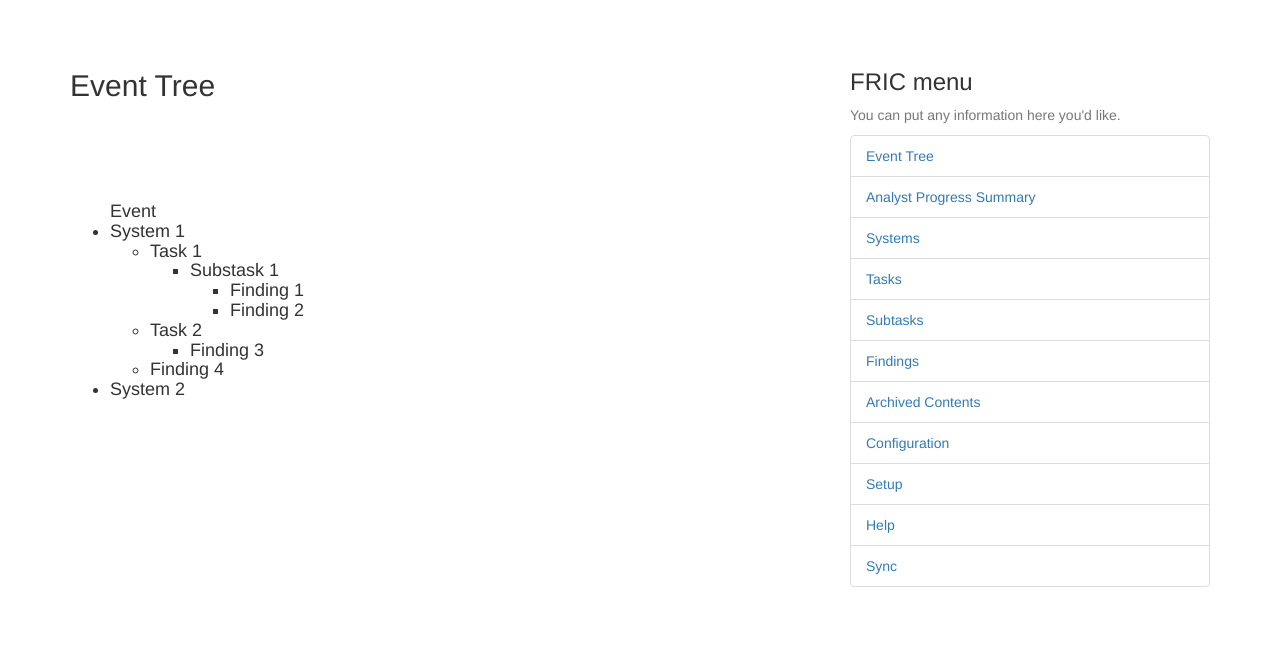
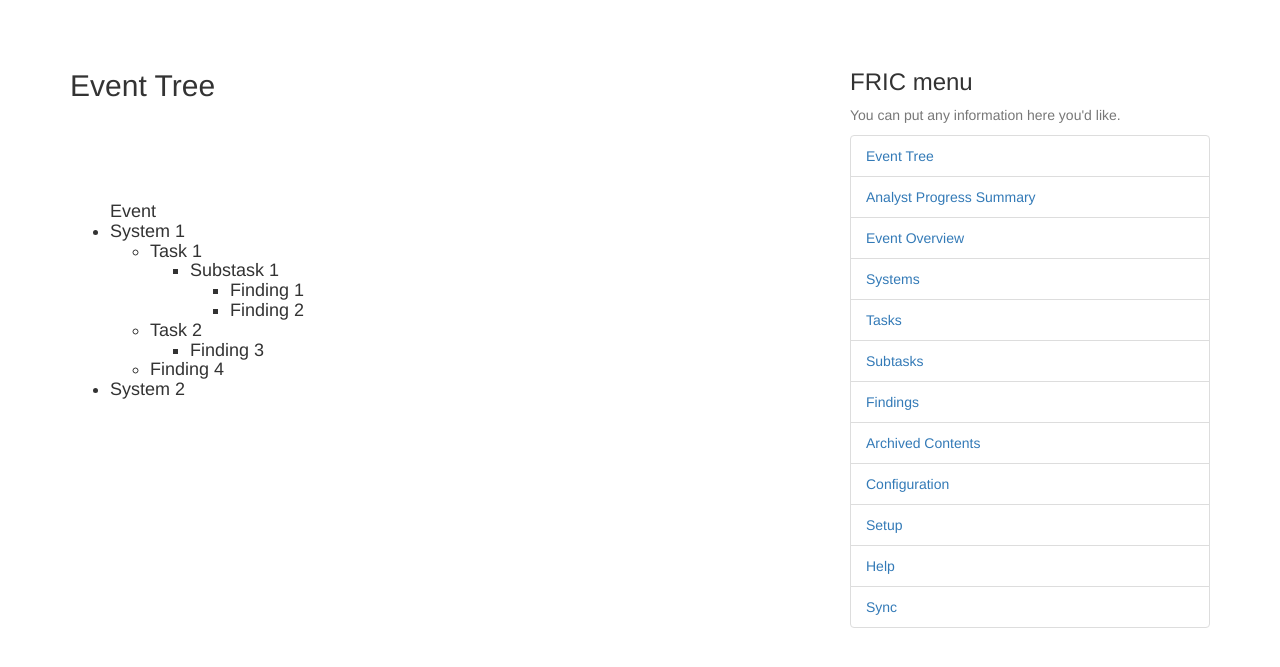
Before and after one commit to miguelmunozh/SE-project, a Flask app: page /EventTree in a window 1280 px wide. Shown: the part 51-718 px from the top of the page. Run offline with Flask 2, Linux system fonts and the light colour scheme; some libraries are stand-ins or nearby versions.

Commit message:
fixed bug with archiving event and added a event overview button to the FRIC menu

```diff
--- a/flaskProject/app.py
+++ b/flaskProject/app.py
@@ -185,6 +185,10 @@ def EditEvent():
 def CreateEvent():
     global event
     global analyst
+    events = db.getAllEvents()
+    for e in events:
+        if e.getArchiveStatus() == False:
+            event = e
     # create a form from the forms.py file (need to import the file)
     form = CreateEventForm()
 
--- a/flaskProject/templates/AnalystProgressSummaryContentView.html
+++ b/flaskProject/templates/AnalystProgressSummaryContentView.html
@@ -228,6 +228,7 @@
         <ul class="list-group">
             <li class="list-group-item list-group-item-light"><a href="{{ url_for('EventTree') }}"> Event Tree</a></li>
             <li class="list-group-item list-group-item-light"><a href="{{ url_for('AnalystProgressSummaryContentView') }}"> Analyst Progress Summary</a></li>
+            <li class="list-group-item list-group-item-light"><a href="{{ url_for('EventView') }}">Event Overview</a></li>
             <li class="list-group-item list-group-item-light"><a href="{{ url_for('Systems') }}"> Systems</a></li>
             <li class="list-group-item list-group-item-light"><a href="{{ url_for('Tasks') }}"> Tasks</a></li>
             <li class="list-group-item list-group-item-light"><a href="{{ url_for('Subtasks') }}"> Subtasks</a></li>
--- a/flaskProject/templates/ArchiveContentView.html
+++ b/flaskProject/templates/ArchiveContentView.html
@@ -114,6 +114,7 @@
             <li class="list-group-item list-group-item-light"><a href="{{ url_for('EventTree') }}"> Event Tree</a></li>
             <li class="list-group-item list-group-item-light"><a
                     href="{{ url_for('AnalystProgressSummaryContentView') }}"> Analyst Progress Summary</a></li>
+            <li class="list-group-item list-group-item-light"><a href="{{ url_for('EventView') }}">Event Overview</a></li>
             <li class="list-group-item list-group-item-light"><a href="{{ url_for('Systems') }}"> Systems</a></li>
             <li class="list-group-item list-group-item-light"><a href="{{ url_for('Tasks') }}"> Tasks</a></li>
             <li class="list-group-item list-group-item-light"><a href="{{ url_for('Subtasks') }}"> Subtasks</a></li>
--- a/flaskProject/templates/ConfigurationContentView.html
+++ b/flaskProject/templates/ConfigurationContentView.html
@@ -1266,6 +1266,7 @@
             <li class="list-group-item list-group-item-light"><a href="{{ url_for('EventTree') }}"> Event Tree</a></li>
             <li class="list-group-item list-group-item-light"><a
                     href="{{ url_for('AnalystProgressSummaryContentView') }}"> Analyst Progress Summary</a></li>
+            <li class="list-group-item list-group-item-light"><a href="{{ url_for('EventView') }}">Event Overview</a></li>
             <li class="list-group-item list-group-item-light"><a href="{{ url_for('Systems') }}"> Systems</a></li>
             <li class="list-group-item list-group-item-light"><a href="{{ url_for('Tasks') }}"> Tasks</a></li>
             <li class="list-group-item list-group-item-light"><a href="{{ url_for('Subtasks') }}"> Subtasks</a></li>
--- a/flaskProject/templates/EventTree.html
+++ b/flaskProject/templates/EventTree.html
@@ -43,6 +43,7 @@
         <ul class="list-group">
             <li class="list-group-item list-group-item-light"><a href="{{ url_for('EventTree') }}"> Event Tree</a></li>
             <li class="list-group-item list-group-item-light"><a href="{{ url_for('AnalystProgressSummaryContentView') }}"> Analyst Progress Summary</a></li>
+            <li class="list-group-item list-group-item-light"><a href="{{ url_for('EventView') }}">Event Overview</a></li>
             <li class="list-group-item list-group-item-light"><a href="{{ url_for('Systems') }}"> Systems</a></li>
             <li class="list-group-item list-group-item-light"><a href="{{ url_for('Tasks') }}"> Tasks</a></li>
             <li class="list-group-item list-group-item-light"><a href="{{ url_for('Subtasks') }}"> Subtasks</a></li>
--- a/flaskProject/templates/EventView.html
+++ b/flaskProject/templates/EventView.html
@@ -116,6 +116,7 @@
             <li class="list-group-item list-group-item-light"><a href="{{ url_for('EventTree') }}"> Event Tree</a></li>
             <li class="list-group-item list-group-item-light"><a
                     href="{{ url_for('AnalystProgressSummaryContentView') }}"> Analyst Progress Summary</a></li>
+            <li class="list-group-item list-group-item-light"><a href="{{ url_for('EventView') }}">Event Overview</a></li>
             <li class="list-group-item list-group-item-light"><a href="{{ url_for('Systems') }}"> Systems</a></li>
             <li class="list-group-item list-group-item-light"><a href="{{ url_for('Tasks') }}"> Tasks</a></li>
             <li class="list-group-item list-group-item-light"><a href="{{ url_for('Subtasks') }}"> Subtasks</a></li>
--- a/flaskProject/templates/FindingView.html
+++ b/flaskProject/templates/FindingView.html
@@ -159,6 +159,7 @@
         <ul class="list-group">
             <li class="list-group-item list-group-item-light"><a href="{{ url_for('EventTree') }}"> Event Tree</a></li>
             <li class="list-group-item list-group-item-light"><a href="{{ url_for('AnalystProgressSummaryContentView') }}"> Analyst Progress Summary</a></li>
+            <li class="list-group-item list-group-item-light"><a href="{{ url_for('EventView') }}">Event Overview</a></li>
             <li class="list-group-item list-group-item-light"><a href="{{ url_for('Systems') }}"> Systems</a></li>
             <li class="list-group-item list-group-item-light"><a href="{{ url_for('Tasks') }}"> Tasks</a></li>
             <li class="list-group-item list-group-item-light"><a href="{{ url_for('Subtasks') }}"> Subtasks</a></li>
--- a/flaskProject/templates/FindingsView.html
+++ b/flaskProject/templates/FindingsView.html
@@ -73,6 +73,7 @@
             <li class="list-group-item list-group-item-light"><a href="{{ url_for('EventTree') }}"> Event Tree</a></li>
             <li class="list-group-item list-group-item-light"><a
                     href="{{ url_for('AnalystProgressSummaryContentView') }}"> Analyst Progress Summary</a></li>
+            <li class="list-group-item list-group-item-light"><a href="{{ url_for('EventView') }}">Event Overview</a></li>
             <li class="list-group-item list-group-item-light"><a href="{{ url_for('Systems') }}"> Systems</a></li>
             <li class="list-group-item list-group-item-light"><a href="{{ url_for('Tasks') }}"> Tasks</a></li>
             <li class="list-group-item list-group-item-light"><a href="{{ url_for('Subtasks') }}"> Subtasks</a></li>
--- a/flaskProject/templates/GenerateReport.html
+++ b/flaskProject/templates/GenerateReport.html
@@ -16,6 +16,7 @@
         <ul class="list-group">
             <li class="list-group-item list-group-item-light"><a href="{{ url_for('EventTree') }}"> Event Tree</a></li>
             <li class="list-group-item list-group-item-light"><a href="{{ url_for('AnalystProgressSummaryContentView') }}"> Analyst Progress Summary</a></li>
+            <li class="list-group-item list-group-item-light"><a href="{{ url_for('EventView') }}">Event Overview</a></li>
             <li class="list-group-item list-group-item-light"><a href="{{ url_for('Systems') }}"> Systems</a></li>
             <li class="list-group-item list-group-item-light"><a href="{{ url_for('Tasks') }}"> Tasks</a></li>
             <li class="list-group-item list-group-item-light"><a href="{{ url_for('Subtasks') }}"> Subtasks</a></li>
--- a/flaskProject/templates/Help.html
+++ b/flaskProject/templates/Help.html
@@ -242,8 +242,9 @@
         <ul class="list-group">
             <li class="list-group-item list-group-item-light"><a href="{{ url_for('EventTree') }}"> Event Tree</a></li>
             <li class="list-group-item list-group-item-light"><a href="{{ url_for('AnalystProgressSummaryContentView') }}"> Analyst Progress Summary</a></li>
-                        <li class="list-group-item list-group-item-light"><a href="{{ url_for('Systems') }}"> Systems</a></li>
-<li class="list-group-item list-group-item-light"><a href="{{ url_for('Tasks') }}"> Tasks</a></li>
+            <li class="list-group-item list-group-item-light"><a href="{{ url_for('EventView') }}">Event Overview</a></li>
+            <li class="list-group-item list-group-item-light"><a href="{{ url_for('Systems') }}"> Systems</a></li>
+            <li class="list-group-item list-group-item-light"><a href="{{ url_for('Tasks') }}"> Tasks</a></li>
             <li class="list-group-item list-group-item-light"><a href="{{ url_for('Subtasks') }}"> Subtasks</a></li>
             <li class="list-group-item list-group-item-light"><a href="{{ url_for('FindingsView') }}"> Findings</a></li>
             <li class="list-group-item list-group-item-light"><a href="{{ url_for('ArchiveContentView') }}"> Archived Contents</a>
--- a/flaskProject/templates/SubTaskView.html
+++ b/flaskProject/templates/SubTaskView.html
@@ -51,8 +51,9 @@
         <ul class="list-group">
             <li class="list-group-item list-group-item-light"><a href="{{ url_for('EventTree') }}"> Event Tree</a></li>
             <li class="list-group-item list-group-item-light"><a href="{{ url_for('AnalystProgressSummaryContentView') }}"> Analyst Progress Summary</a></li>
-                        <li class="list-group-item list-group-item-light"><a href="{{ url_for('Systems') }}"> Systems</a></li>
-<li class="list-group-item list-group-item-light"><a href="{{ url_for('Tasks') }}"> Tasks</a></li>
+            <li class="list-group-item list-group-item-light"><a href="{{ url_for('EventView') }}">Event Overview</a></li>
+            <li class="list-group-item list-group-item-light"><a href="{{ url_for('Systems') }}"> Systems</a></li>
+            <li class="list-group-item list-group-item-light"><a href="{{ url_for('Tasks') }}"> Tasks</a></li>
             <li class="list-group-item list-group-item-light"><a href="{{ url_for('Subtasks') }}"> Subtasks</a></li>
             <li class="list-group-item list-group-item-light"><a href="{{ url_for('FindingsView') }}"> Findings</a></li>
             <li class="list-group-item list-group-item-light"><a href="{{ url_for('ArchiveContentView') }}"> Archived Contents</a>
--- a/flaskProject/templates/Subtasks.html
+++ b/flaskProject/templates/Subtasks.html
@@ -179,6 +179,8 @@
             <li class="list-group-item list-group-item-light"><a href="{{ url_for('EventTree') }}"> Event Tree</a></li>
             <li class="list-group-item list-group-item-light"><a
                     href="{{ url_for('AnalystProgressSummaryContentView') }}"> Analyst Progress Summary</a></li>
+            <li class="list-group-item list-group-item-light"><a href="{{ url_for('EventView') }}">Event Overview</a>
+            </li>
             <li class="list-group-item list-group-item-light"><a href="{{ url_for('Systems') }}"> Systems</a></li>
             <li class="list-group-item list-group-item-light"><a href="{{ url_for('Tasks') }}"> Tasks</a></li>
             <li class="list-group-item list-group-item-light"><a href="{{ url_for('Subtasks') }}"> Subtasks</a></li>
--- a/flaskProject/templates/Sync.html
+++ b/flaskProject/templates/Sync.html
@@ -59,8 +59,9 @@
         <ul class="list-group">
             <li class="list-group-item list-group-item-light"><a href="{{ url_for('EventTree') }}"> Event Tree</a></li>
             <li class="list-group-item list-group-item-light"><a href="{{ url_for('AnalystProgressSummaryContentView') }}"> Analyst Progress Summary</a></li>
-                        <li class="list-group-item list-group-item-light"><a href="{{ url_for('Systems') }}"> Systems</a></li>
-<li class="list-group-item list-group-item-light"><a href="{{ url_for('Tasks') }}"> Tasks</a></li>
+            <li class="list-group-item list-group-item-light"><a href="{{ url_for('EventView') }}">Event Overview</a></li>
+            <li class="list-group-item list-group-item-light"><a href="{{ url_for('Systems') }}"> Systems</a></li>
+            <li class="list-group-item list-group-item-light"><a href="{{ url_for('Tasks') }}"> Tasks</a></li>
             <li class="list-group-item list-group-item-light"><a href="{{ url_for('Subtasks') }}"> Subtasks</a></li>
             <li class="list-group-item list-group-item-light"><a href="{{ url_for('FindingsView') }}"> Findings</a></li>
             <li class="list-group-item list-group-item-light"><a href="{{ url_for('ArchiveContentView') }}"> Archived Contents</a>
--- a/flaskProject/templates/SystemView.html
+++ b/flaskProject/templates/SystemView.html
@@ -116,6 +116,7 @@
             <li class="list-group-item list-group-item-light"><a href="{{ url_for('EventTree') }}"> Event Tree</a></li>
             <li class="list-group-item list-group-item-light"><a
                     href="{{ url_for('AnalystProgressSummaryContentView') }}"> Analyst Progress Summary</a></li>
+            <li class="list-group-item list-group-item-light"><a href="{{ url_for('EventView') }}">Event Overview</a></li>
             <li class="list-group-item list-group-item-light"><a href="{{ url_for('Systems') }}"> Systems</a></li>
             <li class="list-group-item list-group-item-light"><a href="{{ url_for('Tasks') }}"> Tasks</a></li>
             <li class="list-group-item list-group-item-light"><a href="{{ url_for('Subtasks') }}"> Subtasks</a></li>
--- a/flaskProject/templates/Systems.html
+++ b/flaskProject/templates/Systems.html
@@ -45,6 +45,8 @@
             <li class="list-group-item list-group-item-light"><a href="{{ url_for('EventTree') }}"> Event Tree</a></li>
             <li class="list-group-item list-group-item-light"><a
                     href="{{ url_for('AnalystProgressSummaryContentView') }}"> Analyst Progress Summary</a></li>
+            <li class="list-group-item list-group-item-light"><a href="{{ url_for('EventView') }}">Event Overview</a>
+            </li>
             <li class="list-group-item list-group-item-light"><a href="{{ url_for('Systems') }}"> Systems</a></li>
             <li class="list-group-item list-group-item-light"><a href="{{ url_for('Tasks') }}"> Tasks</a></li>
             <li class="list-group-item list-group-item-light"><a href="{{ url_for('Subtasks') }}"> Subtasks</a></li>
--- a/flaskProject/templates/TaskView.html
+++ b/flaskProject/templates/TaskView.html
@@ -141,8 +141,9 @@
         <ul class="list-group">
             <li class="list-group-item list-group-item-light"><a href="{{ url_for('EventTree') }}"> Event Tree</a></li>
             <li class="list-group-item list-group-item-light"><a href="{{ url_for('AnalystProgressSummaryContentView') }}"> Analyst Progress Summary</a></li>
-                        <li class="list-group-item list-group-item-light"><a href="{{ url_for('Systems') }}"> Systems</a></li>
-<li class="list-group-item list-group-item-light"><a href="{{ url_for('Tasks') }}"> Tasks</a></li>
+            <li class="list-group-item list-group-item-light"><a href="{{ url_for('EventView') }}">Event Overview</a></li>
+            <li class="list-group-item list-group-item-light"><a href="{{ url_for('Systems') }}"> Systems</a></li>
+            <li class="list-group-item list-group-item-light"><a href="{{ url_for('Tasks') }}"> Tasks</a></li>
             <li class="list-group-item list-group-item-light"><a href="{{ url_for('Subtasks') }}"> Subtasks</a></li>
             <li class="list-group-item list-group-item-light"><a href="{{ url_for('FindingsView') }}"> Findings</a></li>
             <li class="list-group-item list-group-item-light"><a href="{{ url_for('ArchiveContentView') }}"> Archived Contents</a>
--- a/flaskProject/templates/Tasks.html
+++ b/flaskProject/templates/Tasks.html
@@ -218,6 +218,7 @@
             <li class="list-group-item list-group-item-light"><a href="{{ url_for('EventTree') }}"> Event Tree</a></li>
             <li class="list-group-item list-group-item-light"><a
                     href="{{ url_for('AnalystProgressSummaryContentView') }}"> Analyst Progress Summary</a></li>
+            <li class="list-group-item list-group-item-light"><a href="{{ url_for('EventView') }}">Event Overview</a></li>
             <li class="list-group-item list-group-item-light"><a href="{{ url_for('Systems') }}"> Systems</a></li>
             <li class="list-group-item list-group-item-light"><a href="{{ url_for('Tasks') }}"> Tasks</a></li>
             <li class="list-group-item list-group-item-light"><a href="{{ url_for('Subtasks') }}"> Subtasks</a></li>
```
